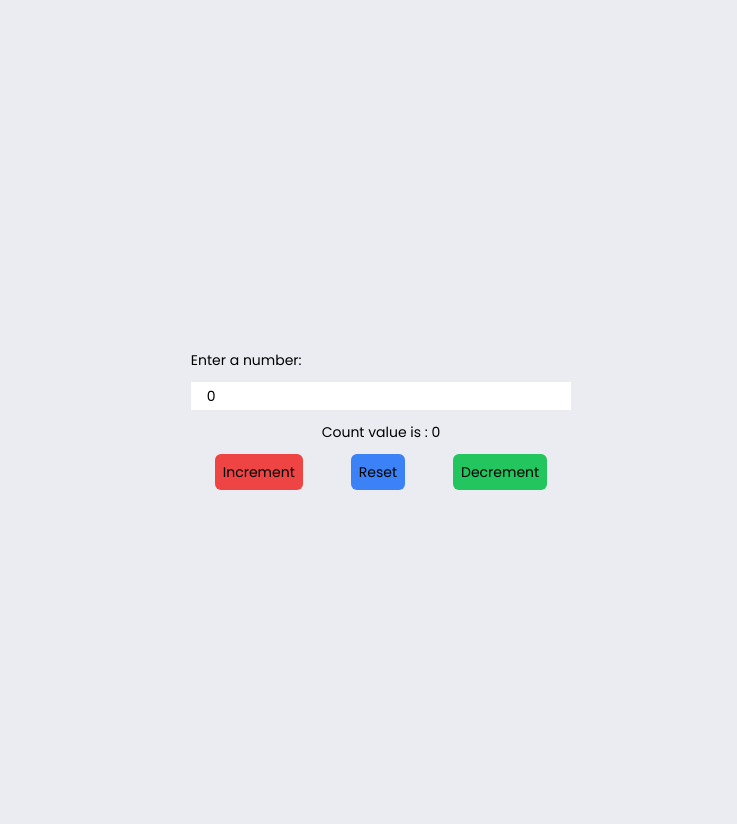
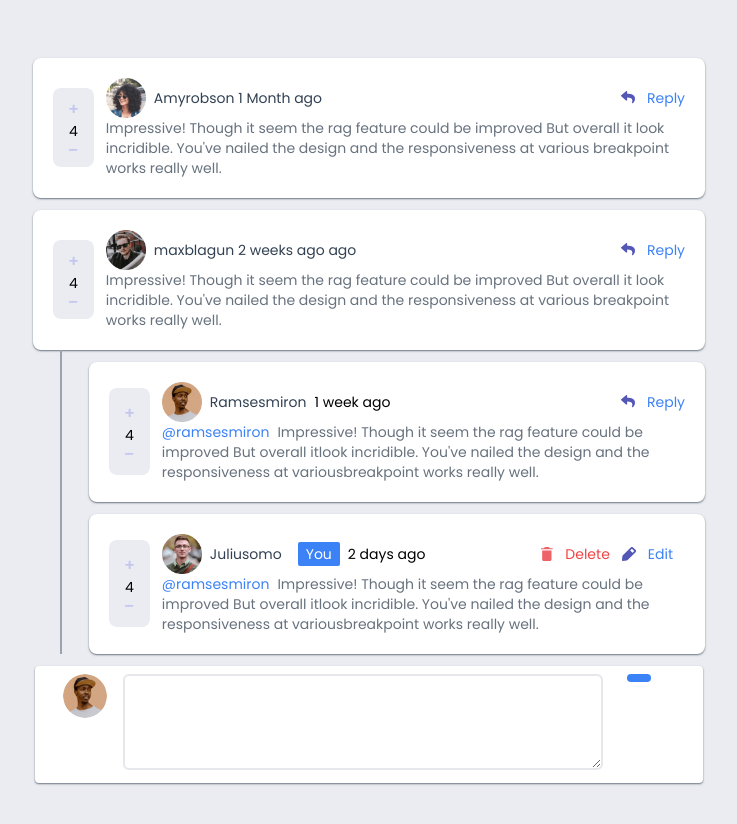
Before and after one commit to Wura-ola/interactive-comments-section-main, a React (Vite) app: page / in a window 1280 px wide. Shown: the top 824 px of the page, without its empty margins (271-1008 px from the left). Built offline with nearby package versions, Linux system fonts and the light colour scheme.

Commit message:
Committed

```diff
--- a/src/App.jsx
+++ b/src/App.jsx
@@ -1,16 +1,15 @@
 import "./App.css";
-// import ramsesmiron from "./assets/avatars/image-ramsesmiron.png";
-// import Data from "./components/Data";
-// import Data2 from "./components/Data2";
-// import Input from "./components/Input";
-// import InputMobile from "./components/InputMobile";
-// import TodoFormWrapper from "./components/TodoFormWrapper";
+
+import Data from "./components/Data";
+import Data2 from "./components/Data2";
+import Input from "./components/Input";
+import InputMobile from "./components/InputMobile";
+import Modal from "./components/Modal";
 
 // import Textarea from "./components/Textarea";
-import Counter from "./components/Counter";
+
 // import Textarea from "./components/Textarea";
-// import Modal from "./components/Modal";
-//
+
 function App({ isModalOpen, setIsModalOpen }) {
   function closeModal() {
     if (setIsModalOpen === true) {
@@ -22,13 +21,13 @@ function App({ isModalOpen, setIsModalOpen }) {
       className="m-5 min-h-screen max-w-2xl mx-auto flex flex-col justify-center items-center  text-sm on "
       onClick={closeModal}
     >
-      {/* <TodoFormWrapper /> */}
-      {/* <Data /> */}
-      {/* <Data2 /> */}
-      <Counter />
-      {/* <Input /> */}
+      <Data />
+      <Data2 />
 
-      {/* <InputMobile /> */}
+      <Input />
+
+      <InputMobile />
+      <Modal />
     </main>
   );
 }
--- a/src/components/Counter.jsx
+++ /dev/null
@@ -1,70 +0,0 @@
-import React, { useState } from "react";
-import Button from "./Button";
-// import Form from "./Form";
-
-const couter = () => {
-  // const [count, setCount] = useState(0);
-  const [inputValue, setInputValue] = useState(0);
-
-  const increment = (amount) => {
-    if (typeof amount !== "number") {
-    } else {
-      setInputValue((inputValue) => Number(inputValue) + Number(amount));
-      // setInputValue(value + amount);
-    }
-  };
-  const decrement = (amount) => {
-    if (typeof amount !== "number") {
-    } else {
-      setInputValue((inputValue) => Number(inputValue) - Number(amount));
-      // setInputValue((inputValue) => inputValue - amount);
-    }
-  };
-  const reset = () => {
-    setInputValue(0);
-  };
-
-  const handleInputChange = (e) => {
-    setInputValue(e.target.value);
-  };
-  console.log(inputValue);
-  return (
-    <div className="ml-6">
-      <div className="flex flex-col">
-        <label htmlFor="">Enter a number:</label>
-        <input
-          placeholder="Enter a number"
-          type="number"
-          value={inputValue}
-          onChange={handleInputChange}
-          className="px-4 py-1 mt-3 mb-3"
-        />
-      </div>
-
-      {/* <Form value={inputValue} onChange={handleInputChange} /> */}
-      <h1 className=" mb-3 flex justify-center items-center">
-        Count value is : {inputValue}
-      </h1>
-
-      <Button
-        className="bg-red-500 p-2 rounded-md font-poppins"
-        text="Increment"
-        handleButton={() => increment(4)}
-      />
-
-      <Button
-        className="bg-blue-500 p-2 rounded-md"
-        text="Reset"
-        handleButton={reset}
-      />
-      <Button
-        className="p-2 rounded-md bg-green-500 disabled:cursor-not-allowed"
-        text="Decrement"
-        handleButton={() => decrement(3)}
-        disabled={inputValue <= 0}
-      />
-    </div>
-  );
-};
-
-export default couter;
--- a/src/components/Form.jsx
+++ /dev/null
@@ -1,13 +0,0 @@
-import React from "react";
-
-function Form({ inputValue, setInputValue }) {
-  return (
-    <input
-      placeholder="Enter a number"
-      type="number"
-      value={inputValue}
-    ></input>
-  );
-}
-
-export default Form;
--- a/src/components/Input2.jsx
+++ /dev/null
@@ -1,7 +0,0 @@
-import React from "react";
-
-function Input2() {
-  return <div></div>;
-}
-
-export default Input2;
--- a/src/components/InputMobile.jsx
+++ b/src/components/InputMobile.jsx
@@ -1,4 +1,5 @@
 import React from "react";
+import ramsesmiron from "../assets/avatars/image-ramsesmiron.png";
 
 function InputMobile() {
   return (
--- a/src/components/Modal.jsx
+++ b/src/components/Modal.jsx
@@ -1,4 +1,4 @@
-// import React from "react";
+import React from "react";
 
 function Modal({ isModalOpen, setIsModalOpen, children }) {
   function closeModal() {
--- a/src/components/Todo.jsx
+++ /dev/null
@@ -1,17 +0,0 @@
-import React from "react";
-// import Trash from "../assets/Trash.jpg";
-import images from "../assets/avatars/trash.svg";
-import edit from "../assets/8666681_edit_icon.svg";
-const Todo = () => {
-  return (
-    <div className="flex gap-44 text-white rounded-lg mt-5 px-3 py-2 bg-violet-700">
-      <p>Go shopping</p>
-      <div className="flex items-center">
-        <img className="  fill-blue-500" src={images} alt="" />
-        <img className=" fill-white" src={edit} alt="" />
-      </div>
-    </div>
-  );
-};
-
-export default Todo;
--- a/src/components/TodoEdit.jsx
+++ /dev/null
@@ -1,7 +0,0 @@
-import React from "react";
-
-const TodoEdit = () => {
-  return <div></div>;
-};
-
-export default TodoEdit;
--- a/src/components/TodoForm.jsx
+++ /dev/null
@@ -1,27 +0,0 @@
-import React, { useState } from "react";
-
-const TodoForm = ({ addTodo }) => {
-  const [value, setValue] = useState("");
-  const handleSubmit = (e) => {
-    e.preventDefault();
-    addTodo(value);
-    setValue("");
-  };
-  return (
-    <form className="flex justify-between font-rubik gap-1 ">
-      <input
-        onSubmit={handleSubmit}
-        type="text"
-        className=" py-1 px-3 w-60 bg-violet-900  border-violet-500  text-white border-solid outline outline-offset-0 outline-violet-500 outline-1"
-        onChange={(e) => console.log(e.target.value)}
-        value={value}
-        placeholder="what is the task today"
-      />
-      <button type="submite" className=" bg-violet-700 px-4  py-2 text-white ">
-        Add task
-      </button>
-    </form>
-  );
-};
-
-export default TodoForm;
--- a/src/components/TodoFormWrapper.jsx
+++ /dev/null
@@ -1,27 +0,0 @@
-import React, { useState } from "react";
-import TodoForm from "./TodoForm";
-import { Todo } from "./Todo";
-// import {v4 as uuidv4} from uuid;
-// uuidv4()
-// import uuid from "uuid";
-const TodoFormWrapper = () => {
-  const [todos, setTodos] = useState({});
-
-  const addTodo = (todo) => {
-    setTodos([
-      ...todos,
-      { id: uuid(), task: todo, completed: false, isEditing: false },
-    ]);
-    console.log(todos);
-  };
-  return (
-    <div className=" bg-violet-900 p-8 ">
-      <TodoForm addTodo={addTodo} />
-      {todos.map((todo, index) => (
-        <Todo task={todo} key={index} />
-      ))}
-    </div>
-  );
-};
-
-export default TodoFormWrapper;
```
